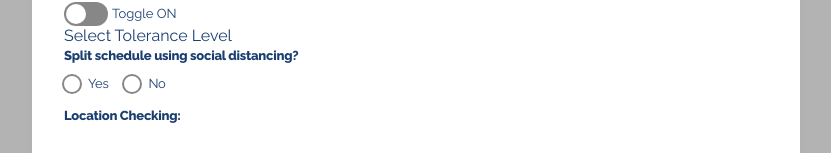
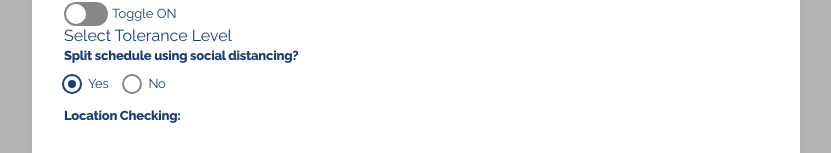
Before and after one commit to rosslibby/skyhop-assessment, a React (Create React App) app: page / in a window 1280 px wide. Shown: the part 533-686 px from the top of the page, without its empty margins (224-1055 px from the left). Built offline with nearby package versions, Linux system fonts and the light colour scheme.

Commit message:
update default checked value in split schedule section

```diff
--- a/src/sections/split-schedule.tsx
+++ b/src/sections/split-schedule.tsx
@@ -16,13 +16,12 @@ export const SplitSchedule = () => {
         options={[
           {
             id: 'yes',
-            checked: true,
+            default: true,
             label: 'Yes',
             value: 'yes',
           },
           {
             id: 'no',
-            checked: false,
             label: 'No',
             value: 'no',
           },
```
